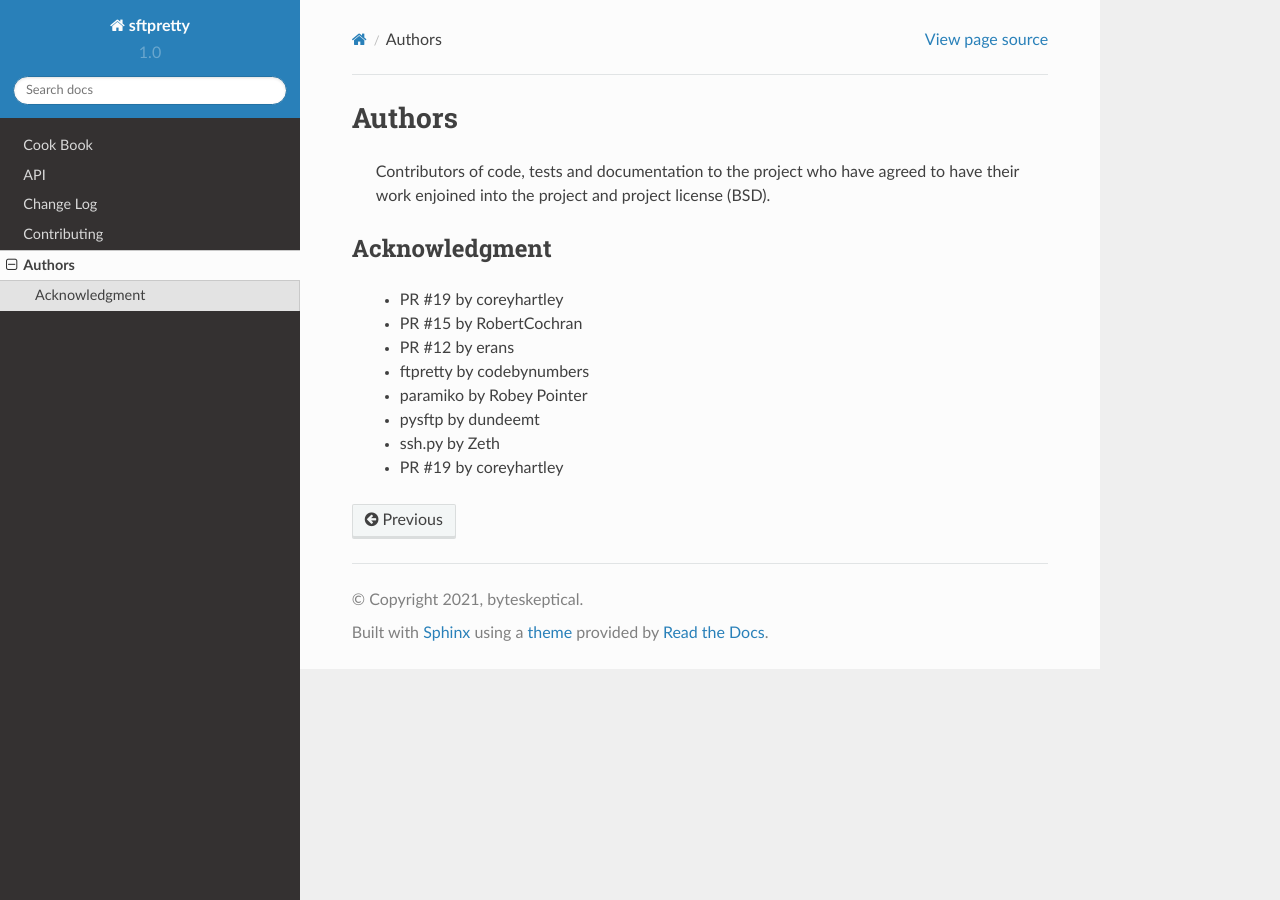
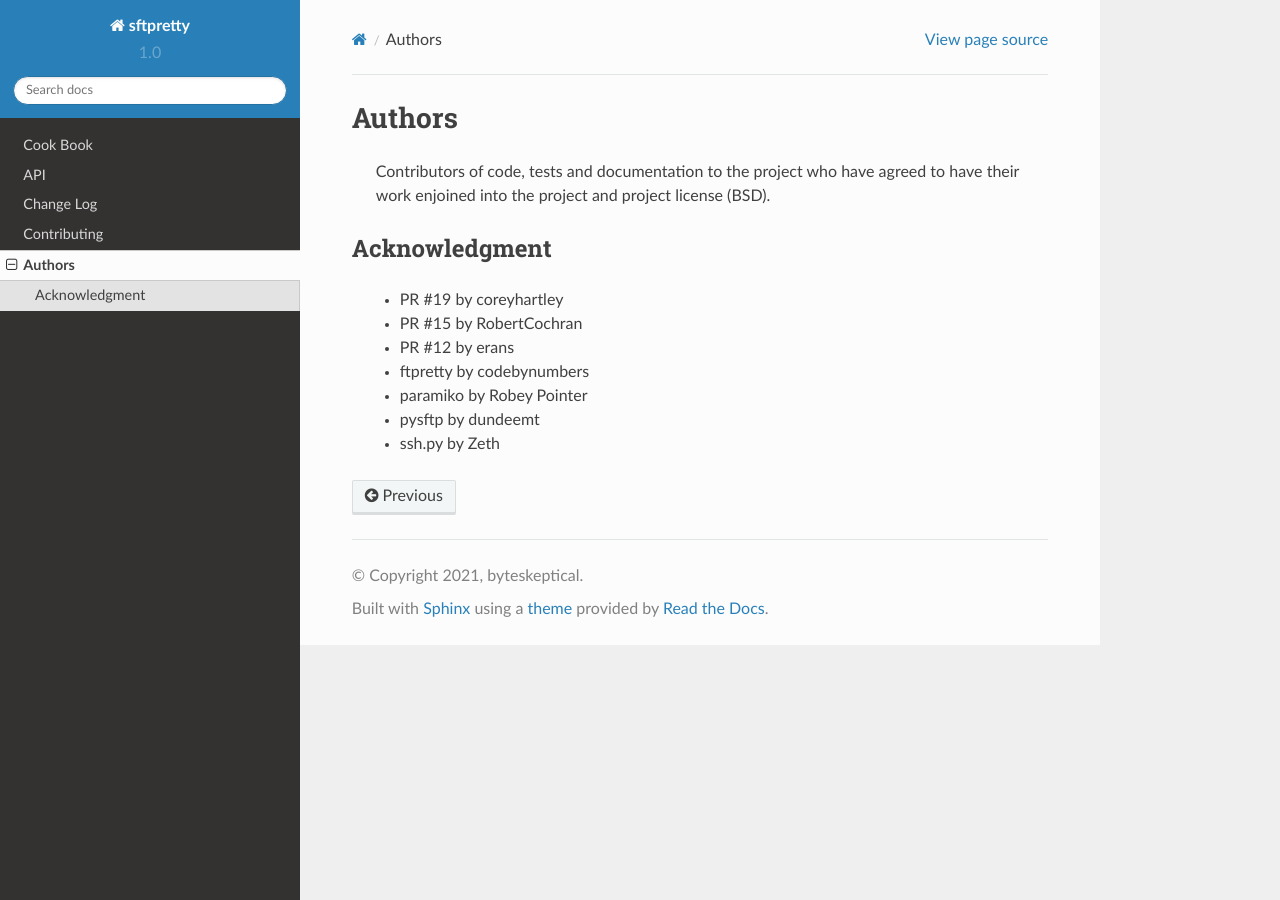
Before and after one commit to byteskeptical/sftpretty, a Sphinx documentation site: the page built from docs/authors.rst, in a window 1280 px wide. Built offline with Sphinx 7.4.7 and the Read the Docs theme 2.0.0, drawn with Linux system fonts in a browser that asks for light colours.

Commit message:
remove duplicated author line

```diff
--- a/docs/authors.rst
+++ b/docs/authors.rst
@@ -12,4 +12,3 @@ Acknowledgment
     * paramiko by Robey Pointer
     * pysftp by dundeemt
     * ssh.py by Zeth
-    * PR #19 by coreyhartley
```
